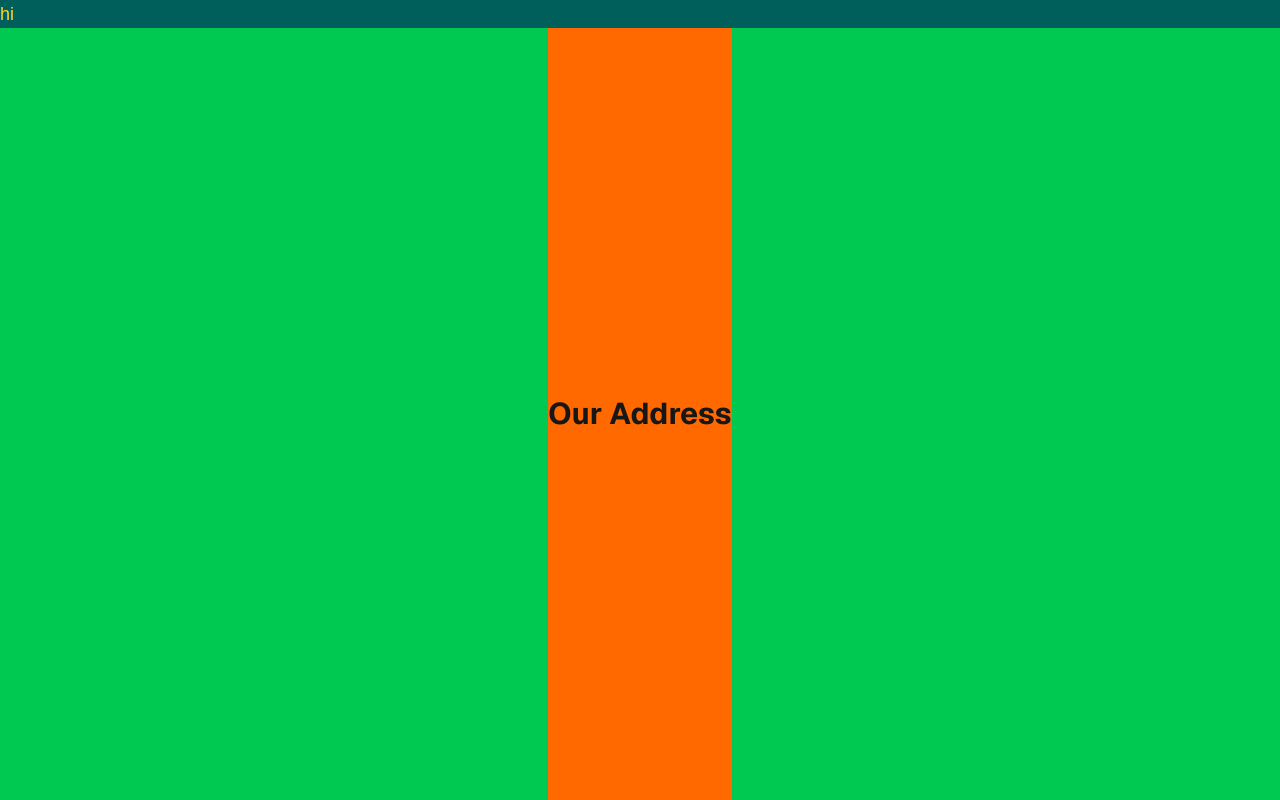
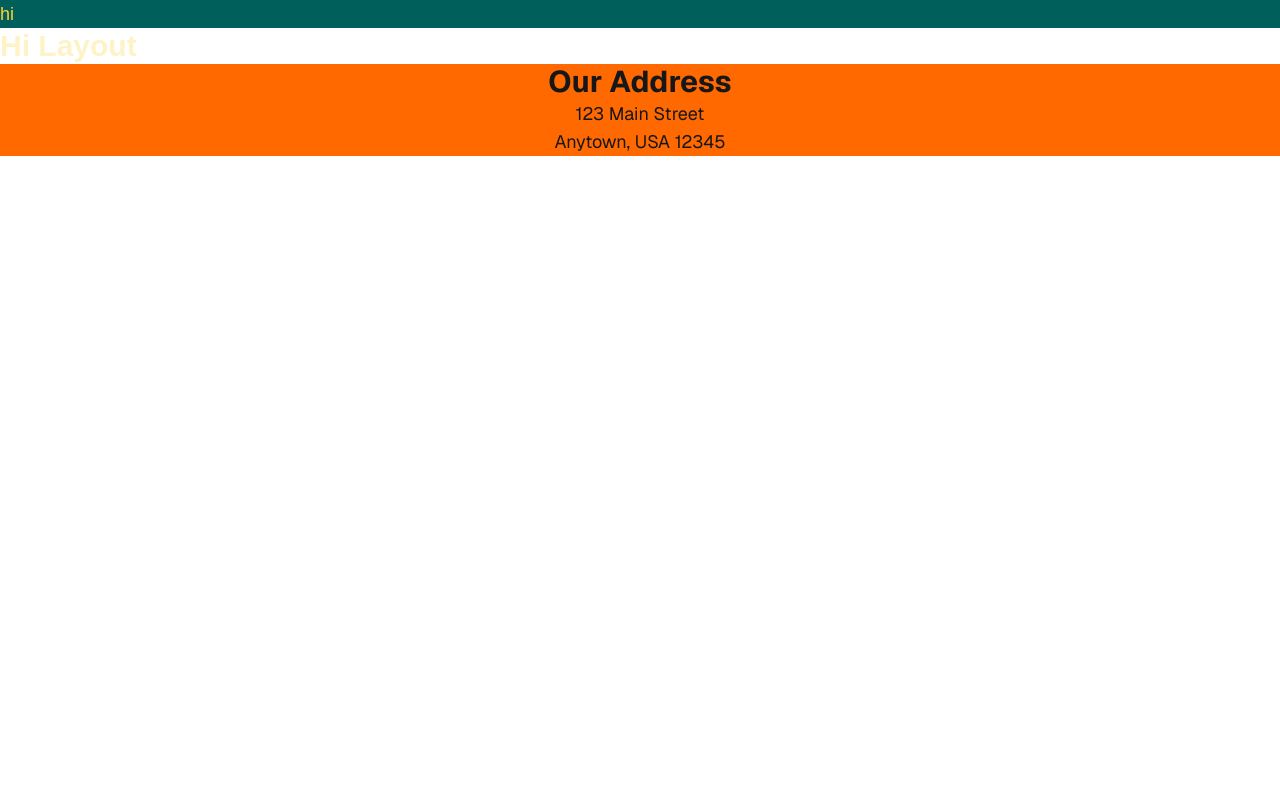
Before and after one commit to AleksandarStanisic021/next-app, a Next.js app: page /team/address in a window 1280 px wide. Built offline with nearby package versions, Linux system fonts and the light colour scheme.

Commit message:
update Address component with address details and modify Layout structure

```diff
--- a/app/team/address/page.tsx
+++ b/app/team/address/page.tsx
@@ -2,6 +2,8 @@ export default function Address() {
   return (
     <div className="flex flex-col flex-1 items-center justify-center bg-orange-500 font-sans dark:bg-black">
       <h3 className="text-3xl font-bold">Our Address</h3>
+      <p className="text-lg">123 Main Street</p>
+      <p className="text-lg">Anytown, USA 12345</p>
     </div>
   );
 }
--- a/app/team/layout.tsx
+++ b/app/team/layout.tsx
@@ -1,6 +1,7 @@
 export default function Layout({ children }: { children: React.ReactNode }) {
   return (
-    <div className="flex flex-col flex-1 items-center justify-center bg-green-500 font-sans dark:bg-red">
+    <div>
+      <h1 className="text-3xl font-bold text-amber-100">Hi Layout</h1>
       {children}
     </div>
   );
```
